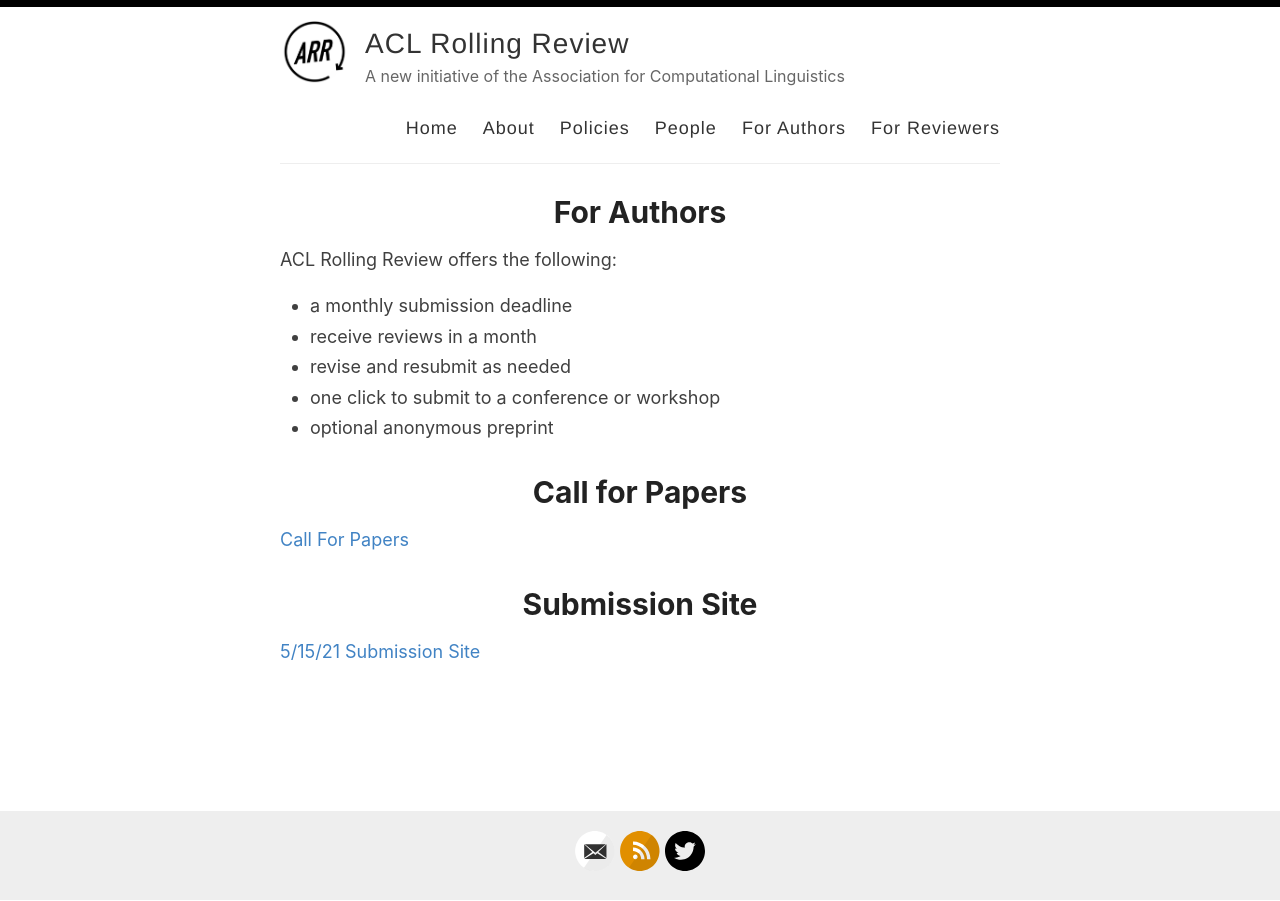
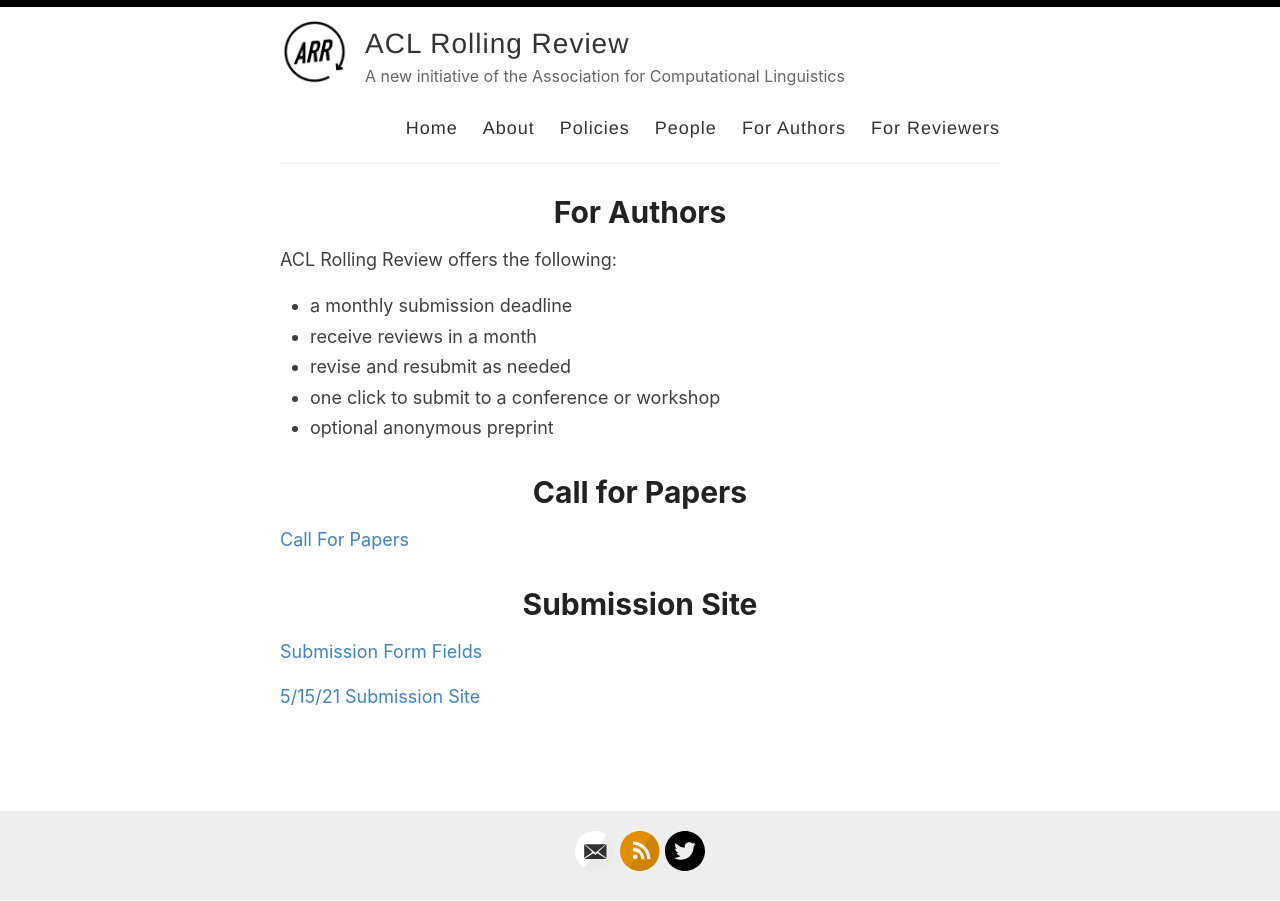
Before and after one commit to amitmerchant1990/reverie, a Jekyll site: the page built from authors.md, in a window 1280 px wide. Built offline with Jekyll 4.4.1, drawn with Linux system fonts in a browser that asks for light colours.

Commit message:
Update authors.md

```diff
--- a/authors.md
+++ b/authors.md
@@ -17,4 +17,6 @@
 
 # Submission Site
 
+[Submission Form Fields](https://aclrollingreview.org/submissionform)
+
 [5/15/21 Submission Site](https://openreview.net/group?id=aclweb.org/ACL/ARR/2021/May)
```
